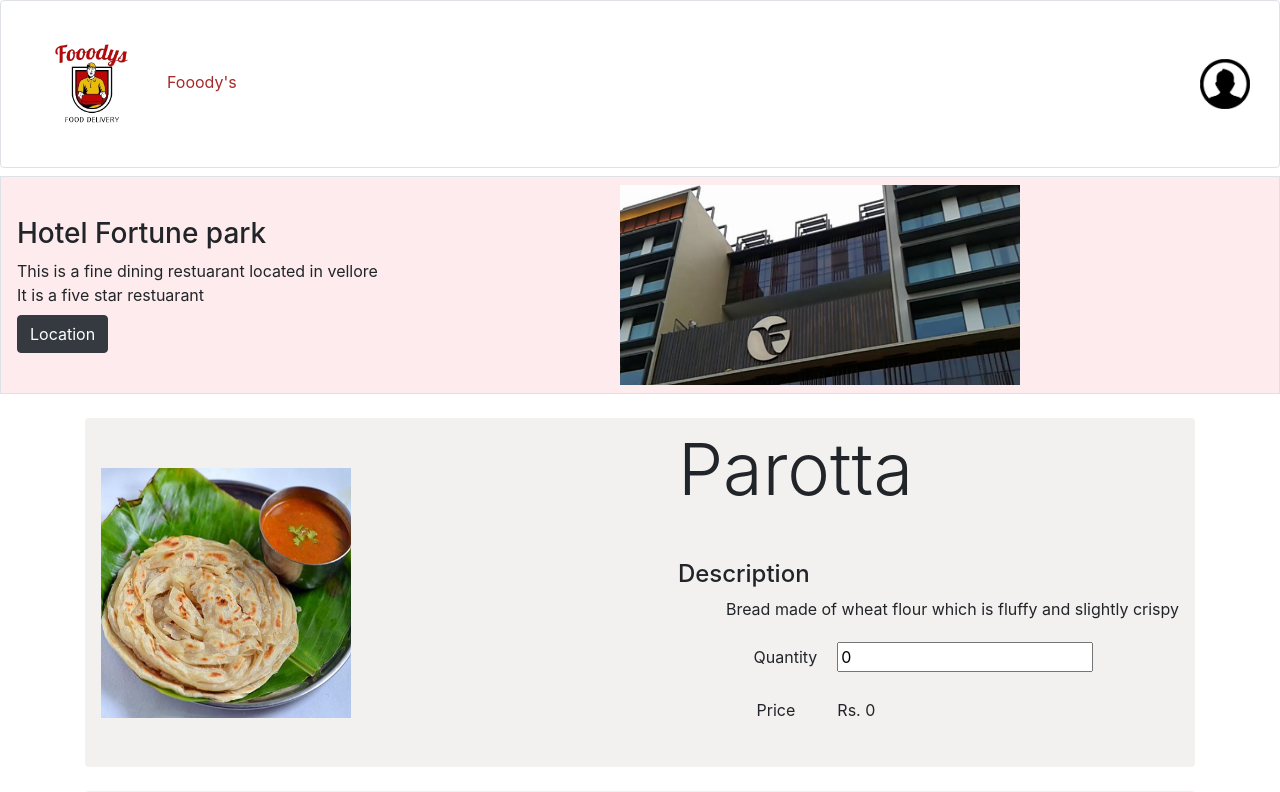
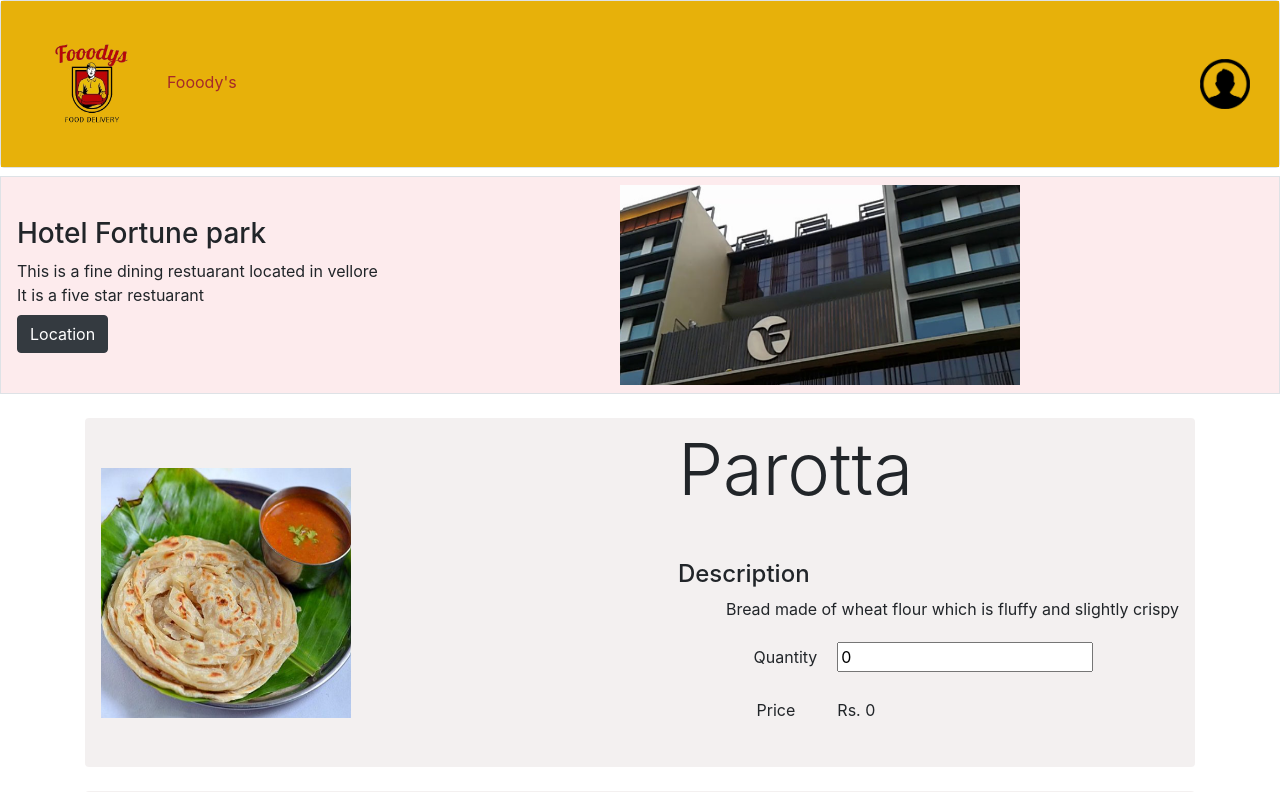
Before and after one commit to hariharans-dev/fooody-s-project, a plain HTML site: page menu selection/menu.html in a window 1280 px wide. Shown: the top 792 px of the page. Drawn offline with nearby package versions, Linux system fonts and the light colour scheme.

Commit message:
changed navbar colour

```diff
--- a/menu selection/menu.html
+++ b/menu selection/menu.html
@@ -11,10 +11,13 @@
 </head>
 <body ng-app="">
   <div class="food container-md rounded border">
-    <div class="navbar">
-      <div class="t"><img src="/resources/transparent logo.png" alt="photo" width="150px" height="150px">Fooody's</div>
-      <div class="text-white text-right b1"><a class="btn" href="/login page/login.html" role="button"><img src="/resources/usrimg.png" alt="user" width="50px"></a></div>
+    <div class="headbar">
+      <div class="navbar">
+        <div class="t"><img src="/resources/transparent logo.png" alt="photo" width="150px" height="150px">Fooody's</div>
+        <div class="text-white text-right b2"><a class="btn" href="/login page/login.html" role="button"><img src="/resources/usrimg.png" alt="user" width="50px"></a></div>
+      </div>
     </div>
+
   </div>
   <div class="resturant border mt-2">
     <div class="navbar">
--- a/menu selection/menustyle.css
+++ b/menu selection/menustyle.css
@@ -1,6 +1,4 @@
-.t{
-	font-family: https://medialoot.com/blog/how-to-enable-opentype-features-in-word-photoshop-and-illustrator/;
-}
+
 body{
     background-color: gainsboro;
 }
@@ -31,3 +29,7 @@
   .t{
 	color: brown;
   }
+
+  .headbar{
+	background-color: #E7B10A;
+  }
```
